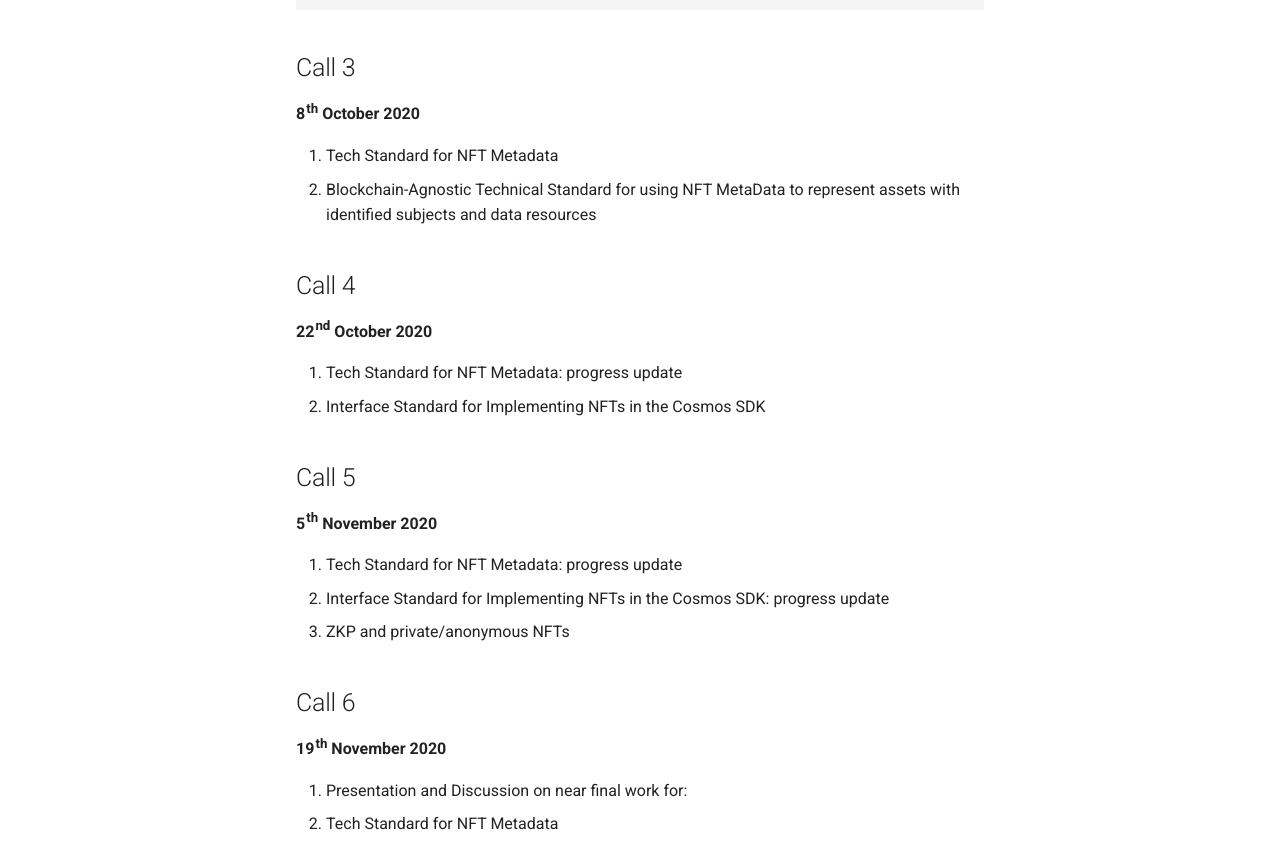
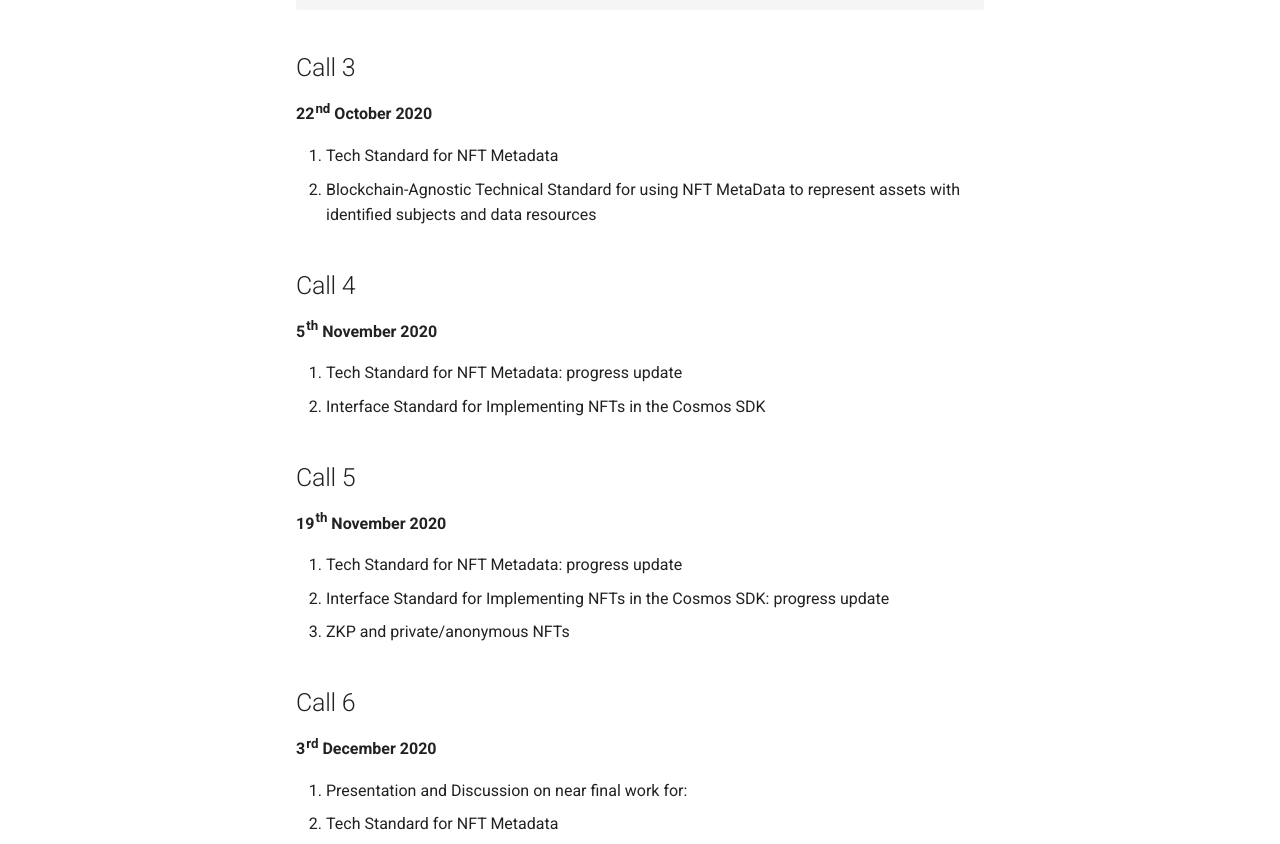
Before and after one commit to interNFT/documentation, an MkDocs documentation site: the page built from markdowns/workingGroup/meetings.md, in a window 1280 px wide and 1400 px high, scrolled down 2003 px. Shown: the part 407-1251 px from the top of the window. Built offline with MkDocs 1.6.1 and Material for MkDocs 9.7.7, drawn with Linux system fonts in a browser that asks for light colours.

Commit message:
Update Meeting Dates

```diff
--- a/markdowns/workingGroup/meetings.md
+++ b/markdowns/workingGroup/meetings.md
@@ -97,21 +97,21 @@
 
 ## Call 3
 
-**8th October 2020**
+**22nd October 2020**
 
 1. Tech Standard for NFT Metadata
 2. Blockchain-Agnostic Technical Standard for using NFT MetaData to represent assets with identified subjects and data resources
 
 ## Call 4
 
-**22nd October 2020**
+**5th November 2020**
 
 1. Tech Standard for NFT Metadata: progress update
 2. Interface Standard for Implementing NFTs in the Cosmos SDK
 
 ## Call 5
 
-**5th November 2020**
+**19th November 2020**
 
 1. Tech Standard for NFT Metadata: progress update
 2. Interface Standard for Implementing NFTs in the Cosmos SDK: progress update
@@ -119,7 +119,7 @@
 
 ## Call 6
 
-**19th November 2020**
+**3rd December 2020**
 
 1. Presentation and Discussion on near final work for:
 2. Tech Standard for NFT Metadata
```
